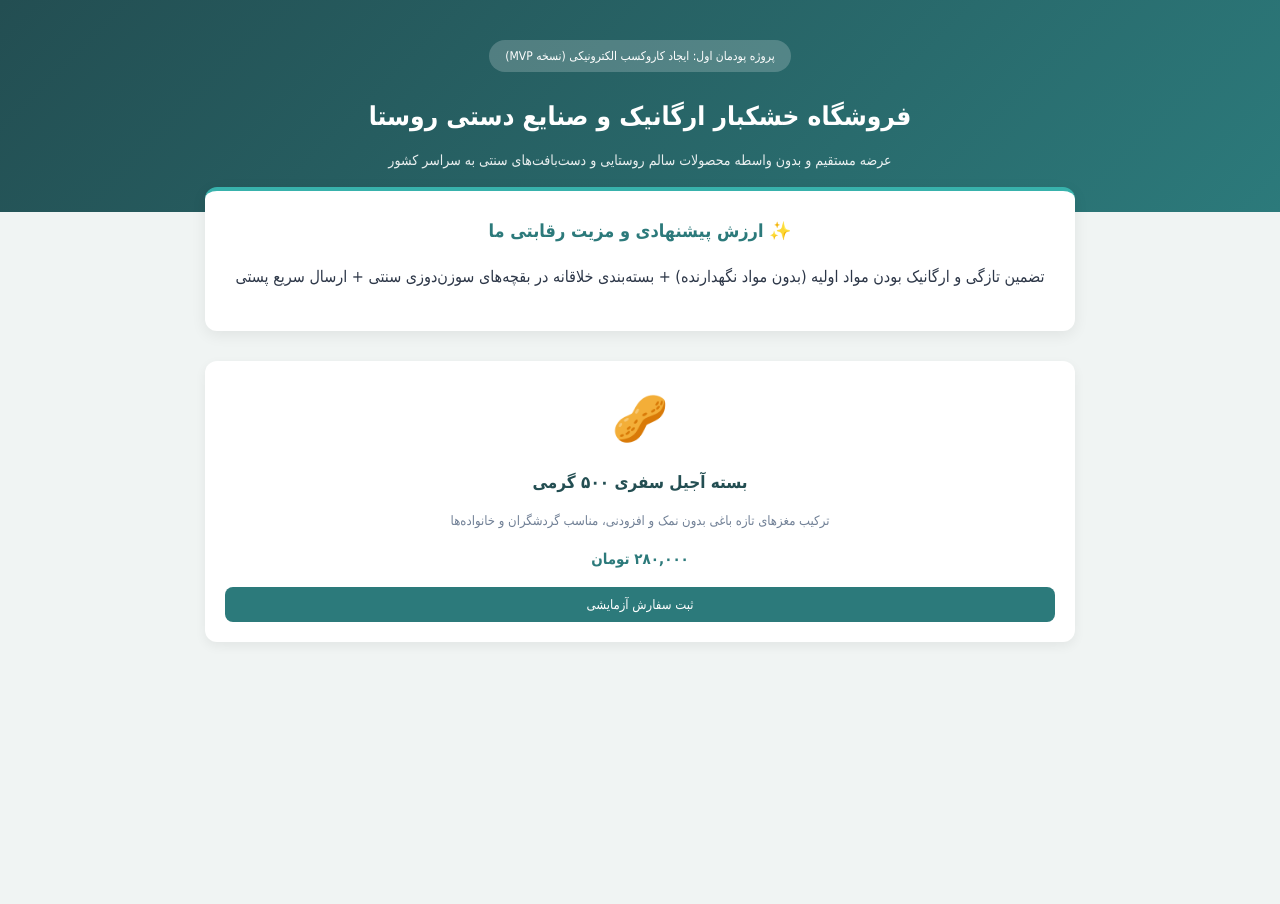
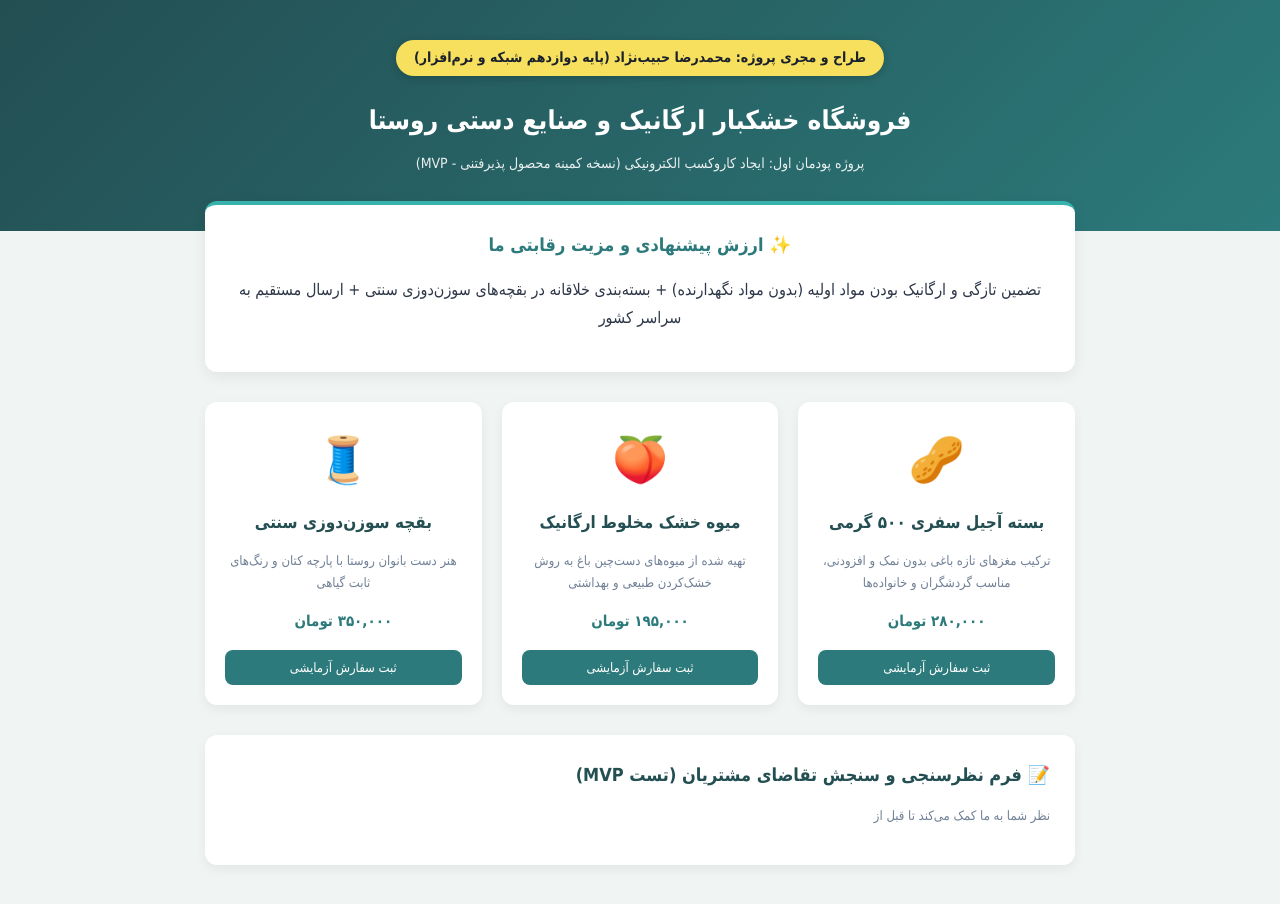
Before and after one commit to MohammadKenndy149/organic-shop-mvp, a plain HTML site: page index.html in a window 1280 px wide. Before the commit the page ends 800 px from the top, so only its background shows below. Drawn offline with Linux system fonts and the light colour scheme.

Commit message:
index.html

```diff
--- a/index.html
+++ b/index.html
@@ -17,16 +17,19 @@
         header {
             background: linear-gradient(135deg, #234e52, #2c7a7b);
             color: white;
-            padding: 40px 20px;
+            padding: 40px 20px 55px;
             text-align: center;
         }
-        .badge {
-            background-color: rgba(255, 255, 255, 0.2);
-            padding: 6px 16px;
+        .author-badge {
+            background-color: #f6e05e;
+            color: #1a202c;
+            font-weight: bold;
+            padding: 6px 18px;
             border-radius: 20px;
-            font-size: 12px;
+            font-size: 14px;
             display: inline-block;
             margin-bottom: 12px;
+            box-shadow: 0 2px 8px rgba(0,0,0,0.2);
         }
         header h1 {
             margin: 10px 0;
@@ -40,7 +43,7 @@
         }
         .container {
             max-width: 900px;
-            margin: -25px auto 40px;
+            margin: -30px auto 40px;
             padding: 0 15px;
         }
         .value-box {
@@ -138,29 +141,27 @@
             color: white;
             text-align: center;
             padding: 20px;
-            font-size: 13px;
+            font-size: 14px;
         }
         footer strong {
-            color: #81e6d9;
+            color: #f6e05e;
         }
     </style>
 </head>
 <body>
 
     <header>
-        <span class="badge">پروژه پودمان اول: ایجاد کاروکسب الکترونیکی (نسخه MVP)</span>
+        <div class="author-badge">طراح و مجری پروژه: محمدرضا حبیب‌نژاد (پایه دوازدهم شبکه و نرم‌افزار)</div>
         <h1>فروشگاه خشکبار ارگانیک و صنایع دستی روستا</h1>
-        <p>عرضه مستقیم و بدون واسطه محصولات سالم روستایی و دست‌بافت‌های سنتی به سراسر کشور</p>
+        <p>پروژه پودمان اول: ایجاد کاروکسب الکترونیکی (نسخه کمینه محصول پذیرفتنی - MVP)</p>
     </header>
 
     <div class="container">
-        <!-- بخش ارزش پیشنهادی -->
         <div class="value-box">
             <h2>✨ ارزش پیشنهادی و مزیت رقابتی ما</h2>
-            <p>تضمین تازگی و ارگانیک بودن مواد اولیه (بدون مواد نگهدارنده) + بسته‌بندی خلاقانه در بقچه‌های سوزن‌دوزی سنتی + ارسال سریع پستی</p>
+            <p>تضمین تازگی و ارگانیک بودن مواد اولیه (بدون مواد نگهدارنده) + بسته‌بندی خلاقانه در بقچه‌های سوزن‌دوزی سنتی + ارسال مستقیم به سراسر کشور</p>
         </div>
 
-        <!-- بخش محصولات نمونه برای تست بازار (MVP) -->
         <div class="products-grid">
             <div class="product-card">
                 <div class="icon">🥜</div>
@@ -169,3 +170,24 @@
                 <span class="price">۲۸۰,۰۰۰ تومان</span>
                 <button class="btn" onclick="orderProduct('بسته آجیل سفری ۵۰۰ گرمی')">ثبت سفارش آزمایشی</button>
             </div>
+
+            <div class="product-card">
+                <div class="icon">🍑</div>
+                <h3>میوه خشک مخلوط ارگانیک</h3>
+                <p>تهیه شده از میوه‌های دست‌چین باغ به روش خشک‌کردن طبیعی و بهداشتی</p>
+                <span class="price">۱۹۵,۰۰۰ تومان</span>
+                <button class="btn" onclick="orderProduct('میوه خشک مخلوط ارگانیک')">ثبت سفارش آزمایشی</button>
+            </div>
+
+            <div class="product-card">
+                <div class="icon">🧵</div>
+                <h3>بقچه سوزن‌دوزی سنتی</h3>
+                <p>هنر دست بانوان روستا با پارچه کتان و رنگ‌های ثابت گیاهی</p>
+                <span class="price">۳۵۰,۰۰۰ تومان</span>
+                <button class="btn" onclick="orderProduct('بقچه سوزن‌دوزی سنتی')">ثبت سفارش آزمایشی</button>
+            </div>
+        </div>
+
+        <div class="feedback-section">
+            <h2>📝 فرم نظرسنجی و سنجش تقاضای مشتریان (تست MVP)</h2>
+            <p style="font-size: 13px; color: #718096;">نظر شما به ما کمک می‌کند تا قبل از
```
